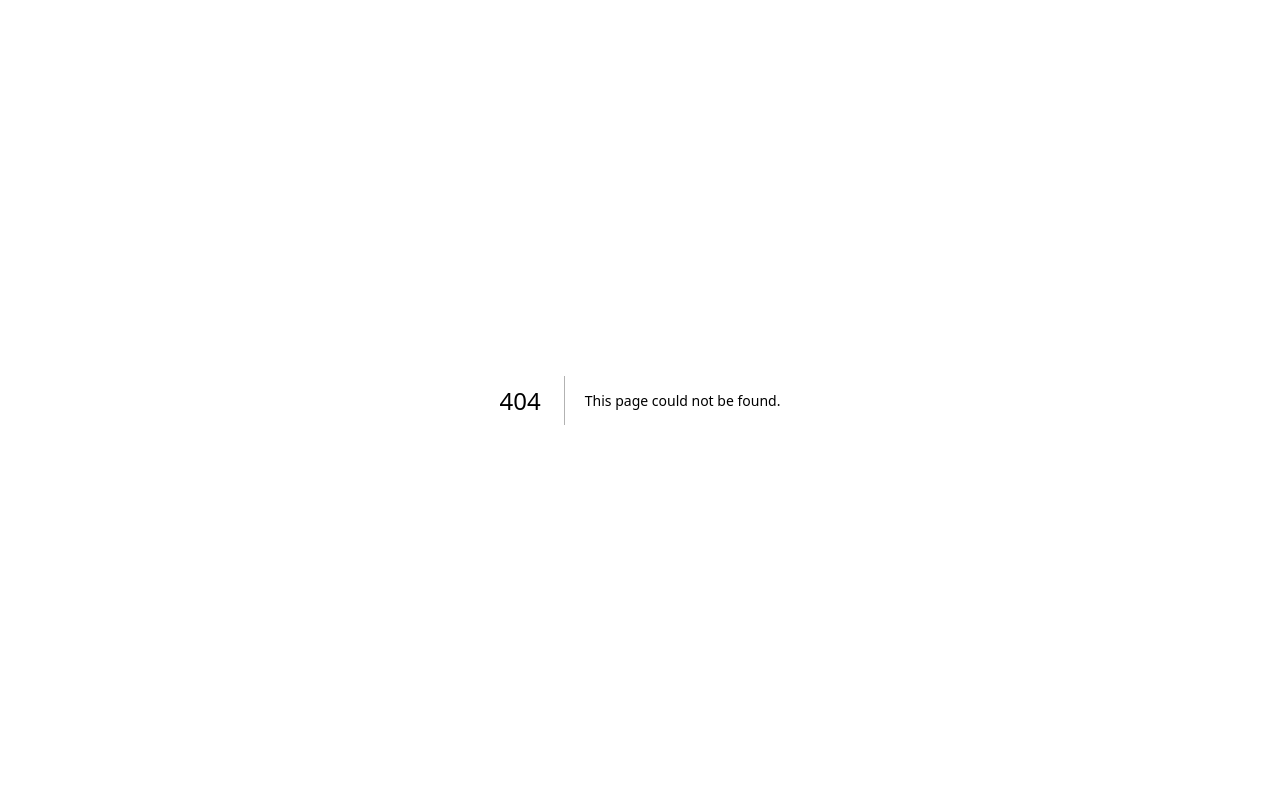
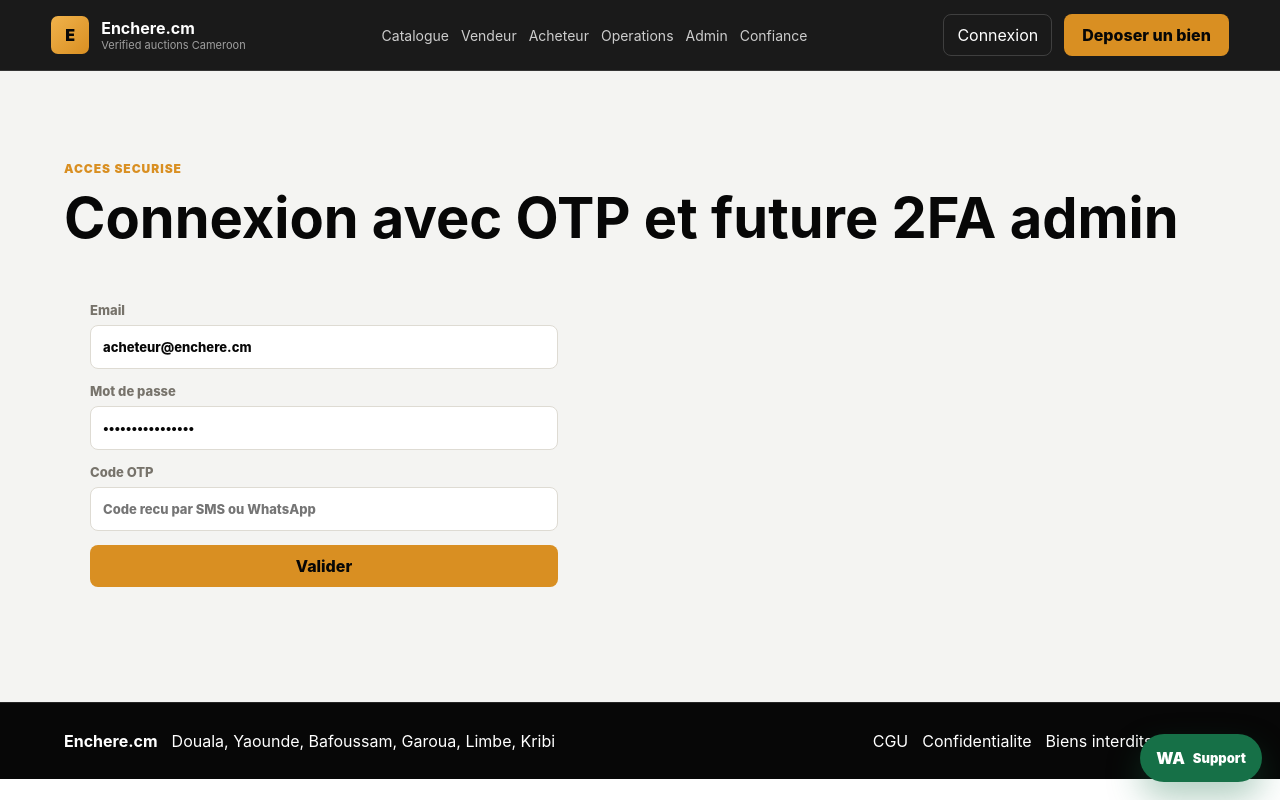
Before and after one commit to anguekepgael-del/ventes-aux-enchere, a Next.js app: page /connexion in a window 1280 px wide. Before the commit this address had no page. Built offline with nearby package versions, Linux system fonts and the light colour scheme.

Commit message:
Add secure login route page

```diff
--- /dev/null
+++ b/app/connexion/page.tsx
@@ -0,0 +1,28 @@
+import { PageShell, SectionIntro } from "@/src/components/site-chrome";
+
+export default function Page() {
+  return (
+    <PageShell>
+      <section className="section-block light route-hero">
+        <SectionIntro eyebrow="Acces securise" title="Connexion avec OTP et future 2FA admin" />
+        <div className="auth-card inline-auth">
+          <label>
+            Email
+            <input defaultValue="acheteur@enchere.cm" type="email" />
+          </label>
+          <label>
+            Mot de passe
+            <input defaultValue="cameroon-auction" type="password" />
+          </label>
+          <label>
+            Code OTP
+            <input defaultValue="" placeholder="Code recu par SMS ou WhatsApp" />
+          </label>
+          <button className="primary-btn full" type="button">
+            Valider
+          </button>
+        </div>
+      </section>
+    </PageShell>
+  );
+}
```
